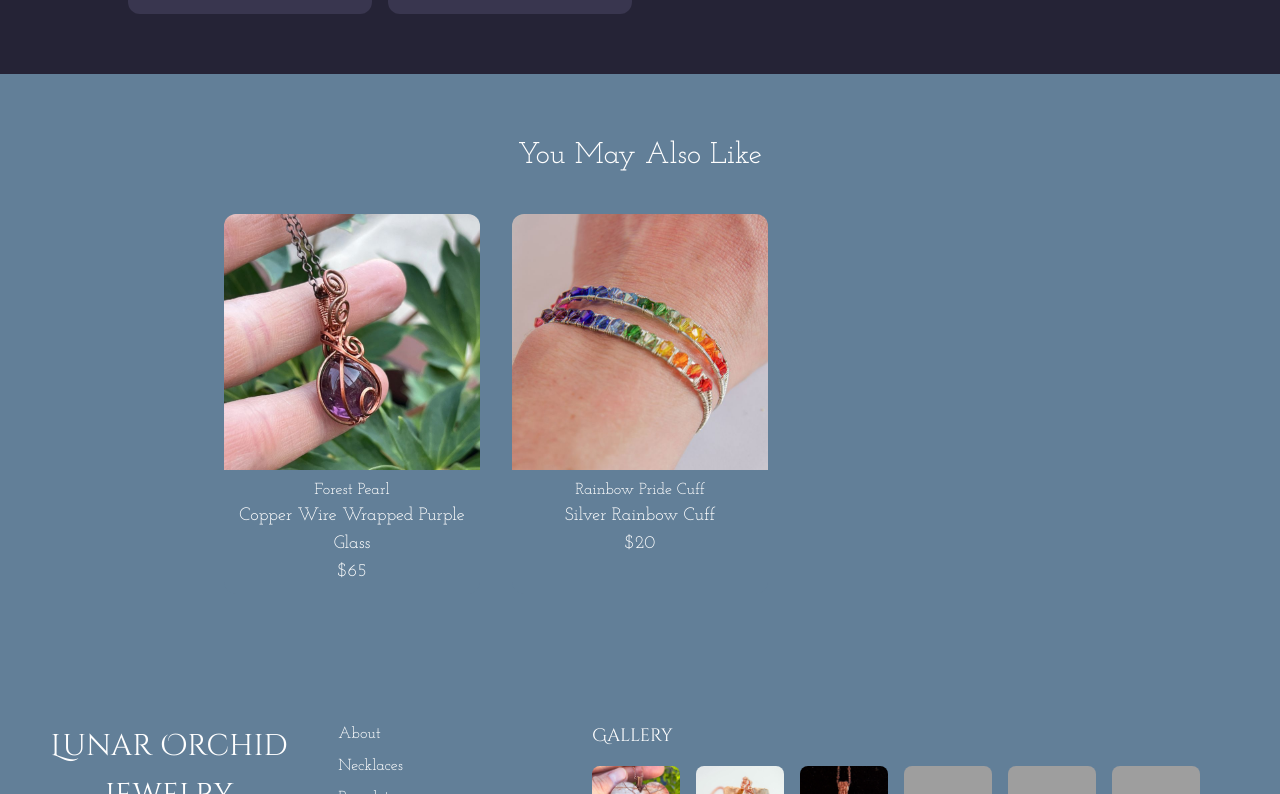
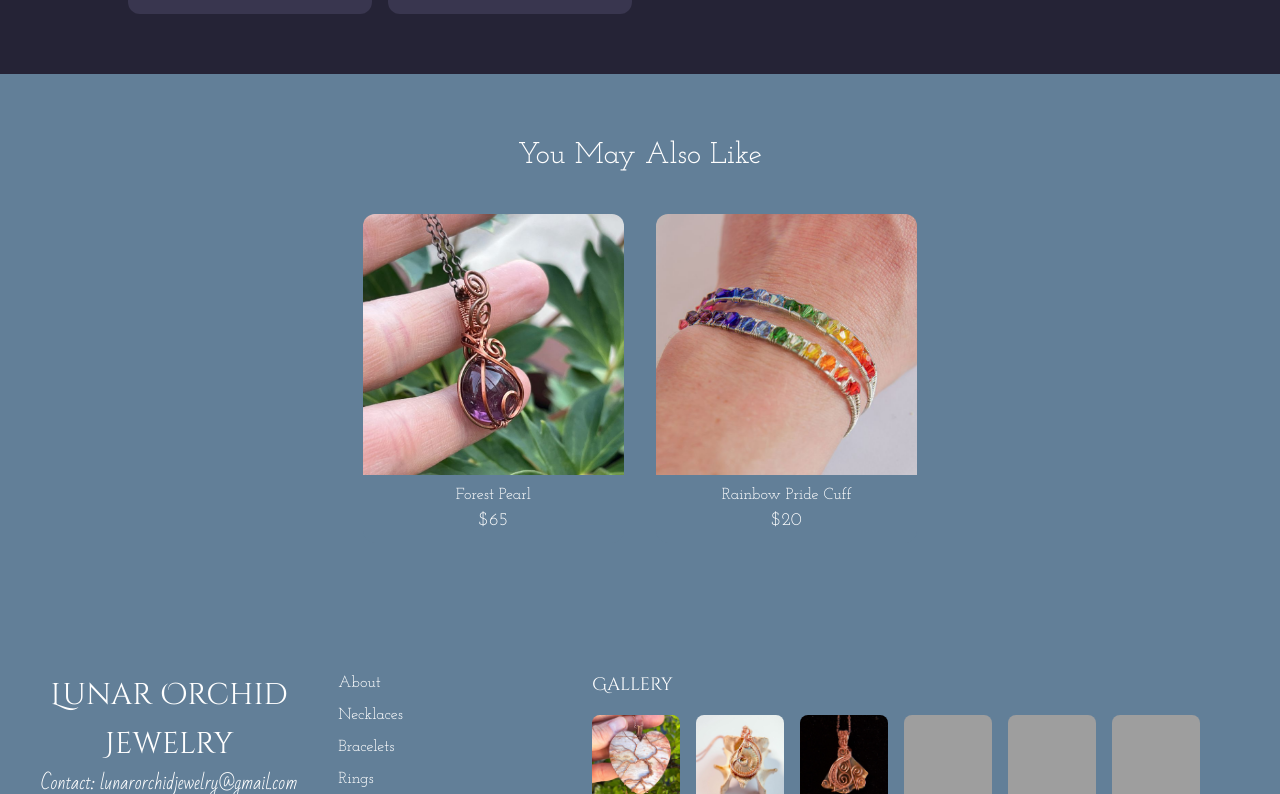
Before and after one commit to Lunar-Orchid-Jewelry/lunar-orchid-jewelry-shop, a Next.js app: page /catalog/bracelets in a window 1280 px wide. Shown: the part 646-1440 px from the top of the page. Built offline with nearby package versions, Linux system fonts and the light colour scheme; grey boxes are pictures that could not be loaded.

Commit message:
Tweak ShopByProductTile

```diff
--- a/app/ui/shop-by-product-tile.tsx
+++ b/app/ui/shop-by-product-tile.tsx
@@ -1,11 +1,11 @@
 import Image from "next/image";
 import { Product } from "../product/data";
 
-export type ProductTileProps = {
+export type ShopByProductTileProps = {
   product: Product;
 };
 
-export default function ProductTile({ product }: ProductTileProps) {
+export default function ShopByProductTile({ product }: ShopByProductTileProps) {
   return (
     <>
       <div className="bg-secondary rounded-xl transition hover:shadow-lg hover:scale-105">
@@ -24,13 +24,13 @@
               {product.title}
             </h4>
 
-            {!product.description ? (
+            {/*{!product.description ? (
               <></>
             ) : (
               <p className="text-white text-lg font-josefin text-center">
                 {product.description}
               </p>
-            )}
+            )}*/}
             <p className="text-white text-lg font-josefin text-center">
               {product.price}
             </p>
--- a/app/ui/shop-by-product.tsx
+++ b/app/ui/shop-by-product.tsx
@@ -14,9 +14,11 @@
             You May Also Like
           </p>
         </div>
-        <div className="grid grid-cols-1 md:grid-cols-2 lg:grid-cols-3 gap-6 lg:gap-8">
+        <div className="flex flex-wrap justify-center gap-6 lg:gap-8">
           {Object.values(products).map((product, i) => (
-            <ShopByProductTile key={i} product={product} />
+            <div key={i} className="h-full w-full sm:w-[calc(50%-0.75rem)] lg:w-[calc(33.333%-1rem)]">
+              <ShopByProductTile product={product} />
+            </div>
           ))}
         </div>
       </div>
```
